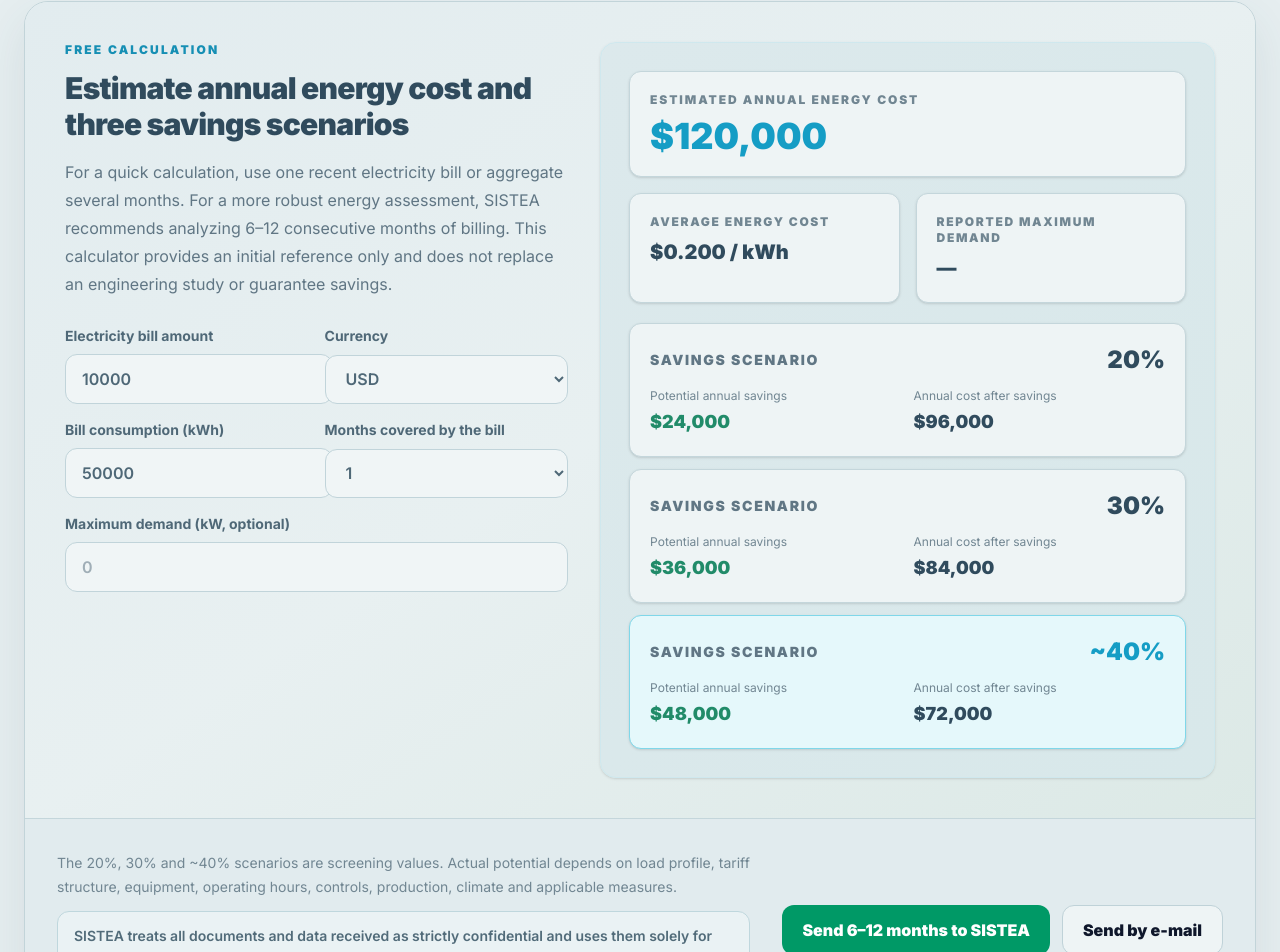
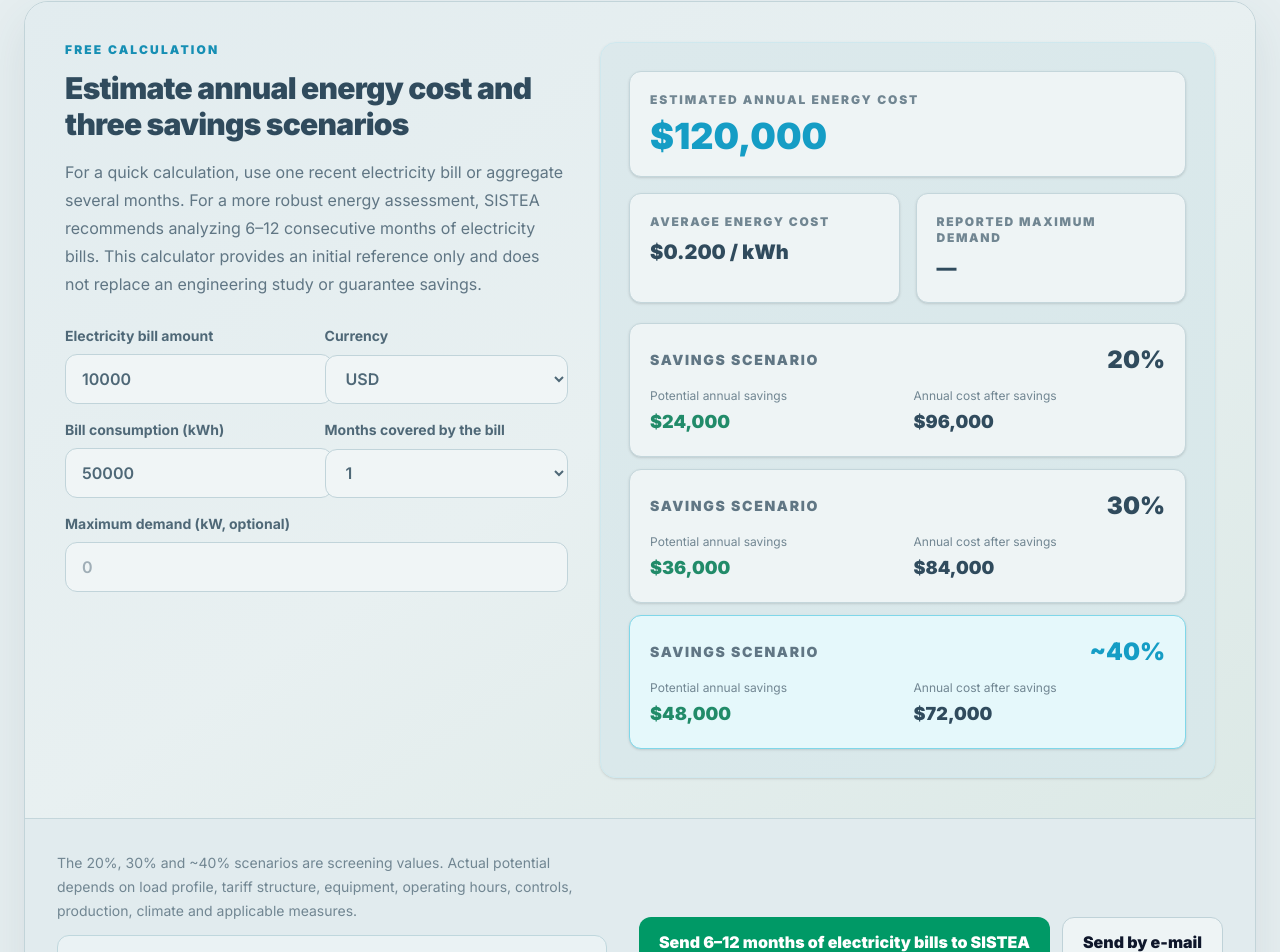
Before and after one commit to andreasreith-glitch/sistea-digital-platform-v4, a Next.js app in the folder sistea-digital-platform/: page /en in a window 1280 px wide. Shown: the part 4847-5799 px from the top of the page. Built offline with nearby package versions, Linux system fonts and the light colour scheme.

Commit message:
Update Energy Calculator V13 Sales Platform
Updated text in the EnergyCostCalculator component to clarify that 6–12 months of electricity bills should be sent instead of just 6–12 months.

```diff
--- a/sistea-digital-platform/src/app/[locale]/components/EnergyCostCalculator.tsx
+++ b/sistea-digital-platform/src/app/[locale]/components/EnergyCostCalculator.tsx
@@ -9,7 +9,7 @@ const labels = {
   es: {
     eyebrow: "CÁLCULO GRATUITO",
     title: "Calcula el costo anual de energía y tres escenarios de ahorro",
-    text: "Para un cálculo rápido puedes usar una factura reciente o sumar varios meses. Para una evaluación energética más sólida, SISTEA recomienda analizar 6–12 meses consecutivos de facturación. El resultado de esta calculadora es solo una primera referencia y no sustituye un estudio técnico ni constituye una garantía de ahorro.",
+    text: "Para un cálculo rápido puedes usar una factura reciente o sumar varios meses. Para una evaluación energética más sólida, SISTEA recomienda analizar 6–12 meses consecutivos de facturas eléctricas. El resultado de esta calculadora es solo una primera referencia y no sustituye un estudio técnico ni constituye una garantía de ahorro.",
     bill: "Importe de la factura",
     kwh: "Consumo de la factura (kWh)",
     months: "Meses cubiertos por la factura",
@@ -22,7 +22,7 @@ const labels = {
     saving: "Ahorro anual potencial",
     after: "Costo anual después del ahorro",
     disclaimer: "Los escenarios del 20 %, 30 % y ~40 % son valores de evaluación. El potencial real depende del perfil de carga, tarifas, equipos, horarios, control, producción, clima y medidas aplicables.",
-    send: "Enviar 6–12 meses a SISTEA",
+    send: "Enviar 6–12 meses de facturas eléctricas a SISTEA",
     email: "Enviar por e-mail",
     privacy: "SISTEA trata la documentación y los datos recibidos de forma estrictamente confidencial y únicamente para la evaluación técnica y energética. Podemos enviar y firmar un NDA antes de recibir la información.",
     whatsappText: "Hola SISTEA. Quiero una revisión energética gratuita. Deseo enviar 6–12 meses consecutivos de facturas eléctricas para evaluar costos, demanda, estacionalidad y potencial de ahorro/gestión de carga. Entiendo que SISTEA tratará la información de forma confidencial; si es necesario, solicito un NDA antes del envío.",
@@ -30,7 +30,7 @@ const labels = {
   en: {
     eyebrow: "FREE CALCULATION",
     title: "Estimate annual energy cost and three savings scenarios",
-    text: "For a quick calculation, use one recent electricity bill or aggregate several months. For a more robust energy assessment, SISTEA recommends analyzing 6–12 consecutive months of billing. This calculator provides an initial reference only and does not replace an engineering study or guarantee savings.",
+    text: "For a quick calculation, use one recent electricity bill or aggregate several months. For a more robust energy assessment, SISTEA recommends analyzing 6–12 consecutive months of electricity bills. This calculator provides an initial reference only and does not replace an engineering study or guarantee savings.",
     bill: "Electricity bill amount",
     kwh: "Bill consumption (kWh)",
     months: "Months covered by the bill",
@@ -43,7 +43,7 @@ const labels = {
     saving: "Potential annual savings",
     after: "Annual cost after savings",
     disclaimer: "The 20%, 30% and ~40% scenarios are screening values. Actual potential depends on load profile, tariff structure, equipment, operating hours, controls, production, climate and applicable measures.",
-    send: "Send 6–12 months to SISTEA",
+    send: "Send 6–12 months of electricity bills to SISTEA",
     email: "Send by e-mail",
     privacy: "SISTEA treats all documents and data received as strictly confidential and uses them solely for the technical and energy assessment. We can provide and sign an NDA before any information is shared.",
     whatsappText: "Hello SISTEA. I would like a free energy review. I want to send 6–12 consecutive months of electricity bills to evaluate costs, demand, seasonality and energy/load-management savings potential. I understand that SISTEA will treat the information as confidential; if required, I would like an NDA before sending the documents.",
@@ -51,7 +51,7 @@ const labels = {
   de: {
     eyebrow: "KOSTENLOSE BERECHNUNG",
     title: "Jahresenergiekosten und drei Einsparszenarien direkt berechnen",
-    text: "Für eine schnelle Berechnung kannst du eine aktuelle Stromrechnung verwenden oder mehrere Monate zusammenfassen. Für eine belastbarere Energieanalyse empfiehlt SISTEA die Auswertung von 6–12 aufeinanderfolgenden Abrechnungsmonaten. Das Ergebnis dieser Berechnung ist nur eine erste Orientierung und ersetzt keine technische Studie. Es stellt keine Einspargarantie dar.",
+    text: "Für eine schnelle Berechnung kannst du eine aktuelle Stromrechnung verwenden oder mehrere Monate zusammenfassen. Für eine belastbarere Energieanalyse empfiehlt SISTEA die Auswertung von 6–12 aufeinanderfolgenden Monaten Stromrechnungen. Das Ergebnis dieser Berechnung ist nur eine erste Orientierung und ersetzt keine technische Studie. Es stellt keine Einspargarantie dar.",
     bill: "Rechnungsbetrag Strom",
     kwh: "Verbrauch der Rechnung (kWh)",
     months: "Von der Rechnung abgedeckte Monate",
@@ -64,7 +64,7 @@ const labels = {
     saving: "Mögliche jährliche Einsparung",
     after: "Jahreskosten nach Einsparung",
     disclaimer: "Die Szenarien 20 %, 30 % und ca. 40 % dienen der Erstbewertung. Das reale Potenzial hängt von Lastprofil, Tarifstruktur, Anlagen, Betriebszeiten, Regelung, Produktion, Klima und umsetzbaren Maßnahmen ab.",
-    send: "6–12 Monate an SISTEA senden",
+    send: "6–12 Monate Stromrechnungen an SISTEA senden",
     email: "Per E-Mail senden",
     privacy: "SISTEA behandelt alle übermittelten Unterlagen und Daten streng vertraulich und verwendet sie ausschließlich für die technische und energetische Auswertung. Auf Wunsch senden und unterzeichnen wir vor der Datenübermittlung ein NDA.",
     whatsappText: "Hallo SISTEA. Ich möchte eine kostenlose energetische Erstprüfung. Ich möchte 6–12 aufeinanderfolgende Monate meiner Stromrechnungen senden, damit Energiekosten, Leistungsspitzen, saisonale Schwankungen und Einspar-/Lastmanagementpotenzial geprüft werden. Ich gehe davon aus, dass SISTEA die Informationen vertraulich behandelt; falls erforderlich, bitte ich vorab um ein NDA.",
```
